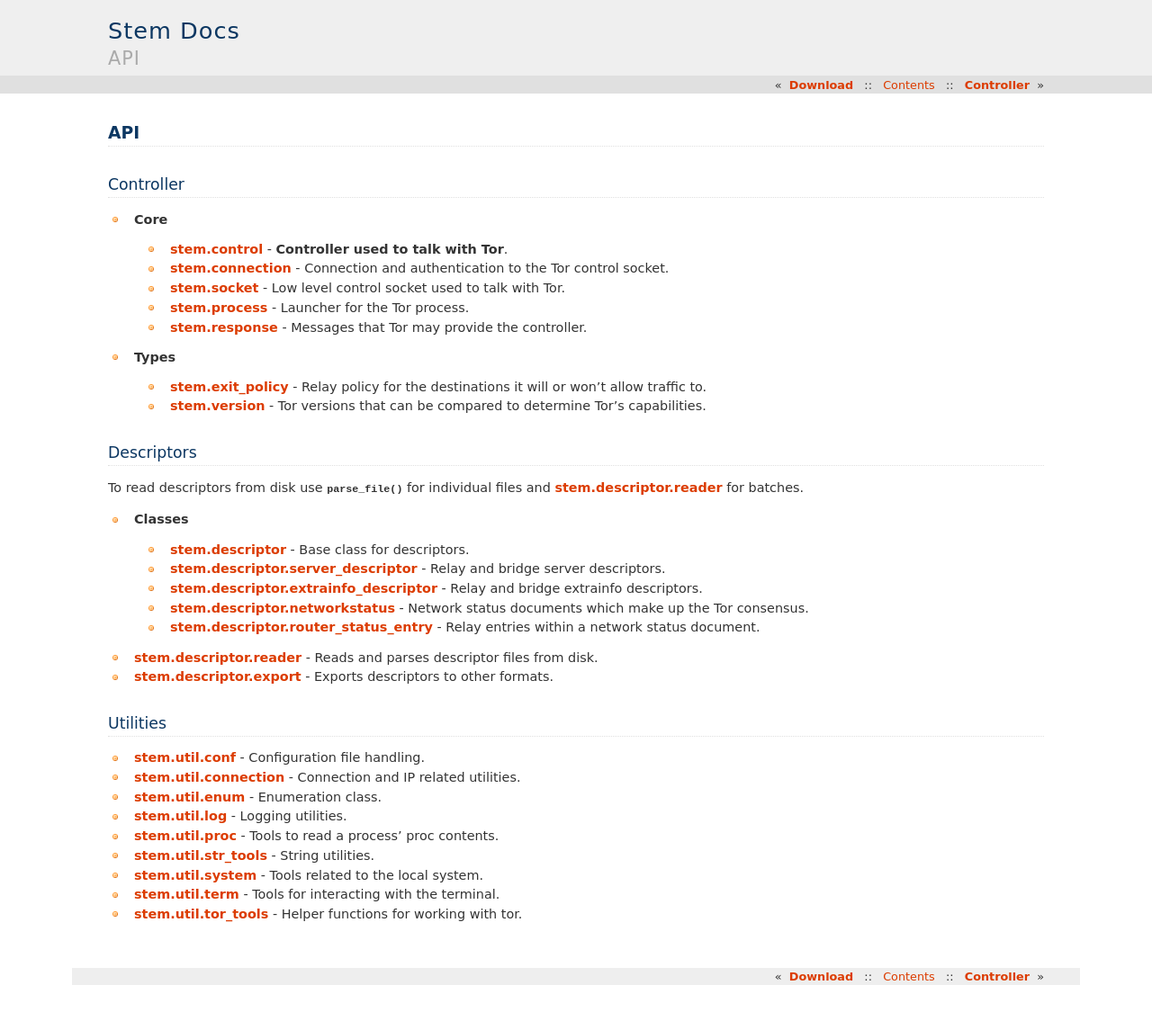
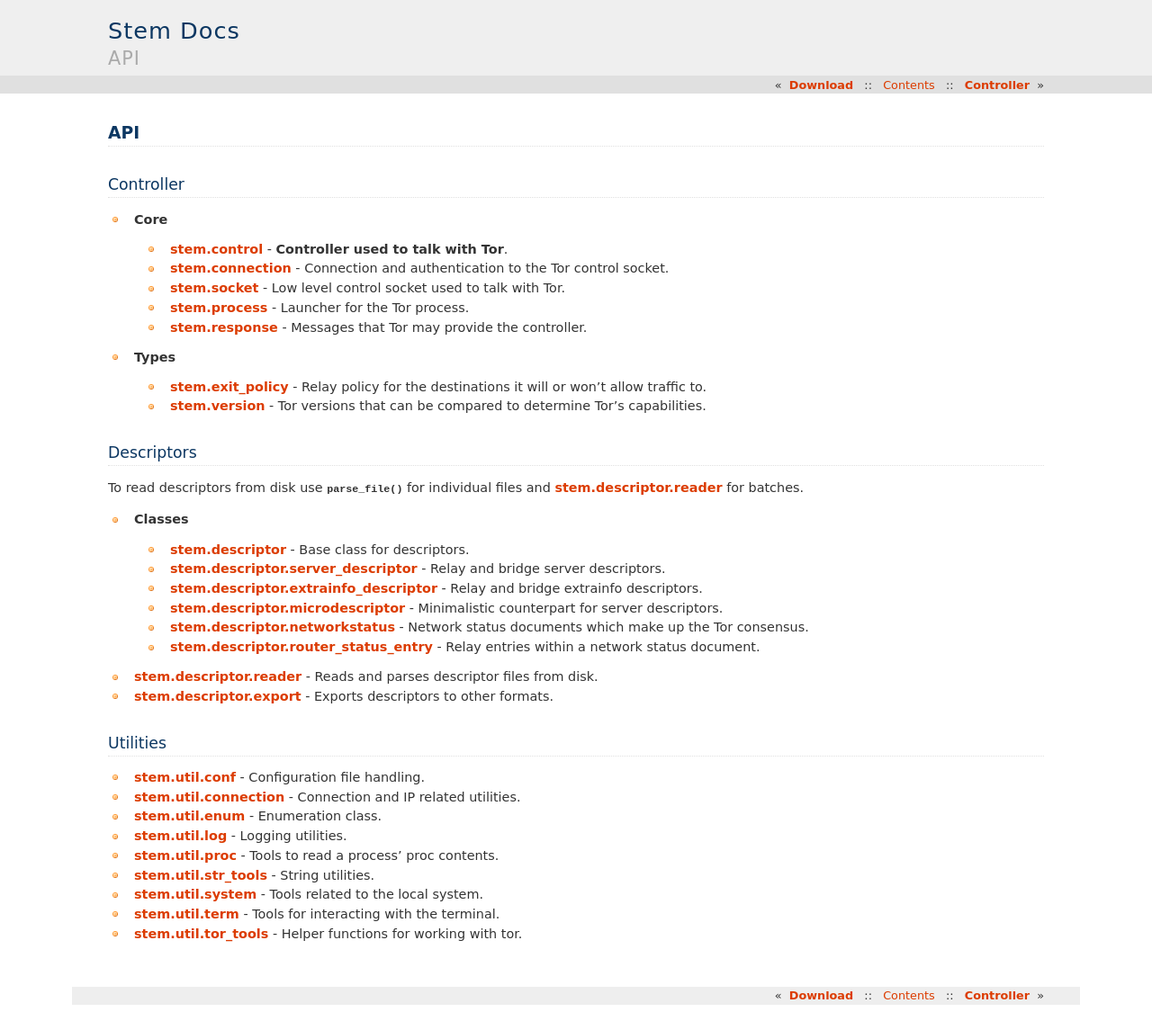
Before and after one commit to torproject/stem, a Sphinx documentation site: the page built from docs/api.rst, in a window 1280 px wide. Shown: the whole page at 90% size. Built offline with Sphinx 7.4.7, drawn with Linux system fonts in a browser that asks for light colours; before the commit the page ends 1124 px from its top, so only the background shows below that.

Commit message:
Adding microdescriptors to our api docs

```diff
--- a/docs/api.rst
+++ b/docs/api.rst
@@ -29,6 +29,7 @@
  * `stem.descriptor <api/descriptor/descriptor.html>`_ - Base class for descriptors.
  * `stem.descriptor.server_descriptor <api/descriptor/server_descriptor.html>`_ - Relay and bridge server descriptors.
  * `stem.descriptor.extrainfo_descriptor <api/descriptor/extrainfo_descriptor.html>`_ - Relay and bridge extrainfo descriptors.
+ * `stem.descriptor.microdescriptor <api/descriptor/microdescriptor.html>`_ - Minimalistic counterpart for server descriptors.
  * `stem.descriptor.networkstatus <api/descriptor/networkstatus.html>`_ - Network status documents which make up the Tor consensus.
  * `stem.descriptor.router_status_entry <api/descriptor/router_status_entry.html>`_ - Relay entries within a network status document.
 
--- /dev/null
+++ b/docs/api/descriptor/microdescriptor.rst
@@ -0,0 +1,4 @@
+MicroDescriptor
+===============
+
+.. automodule:: stem.descriptor.microdescriptor
--- a/docs/contents.rst
+++ b/docs/contents.rst
@@ -24,6 +24,7 @@
    api/descriptor/descriptor
    api/descriptor/server_descriptor
    api/descriptor/extrainfo_descriptor
+   api/descriptor/microdescriptor
    api/descriptor/networkstatus
    api/descriptor/router_status_entry
 
```
